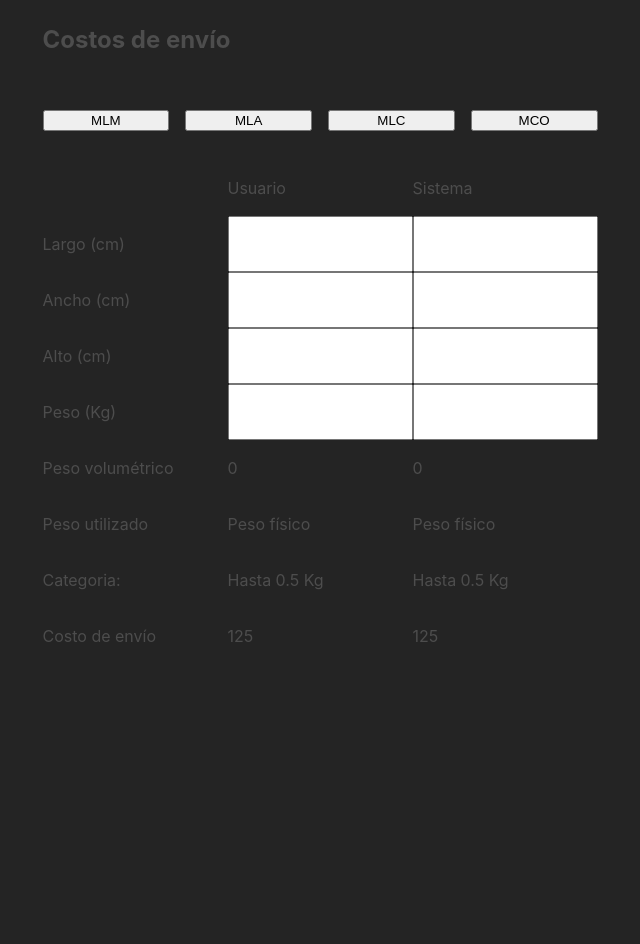
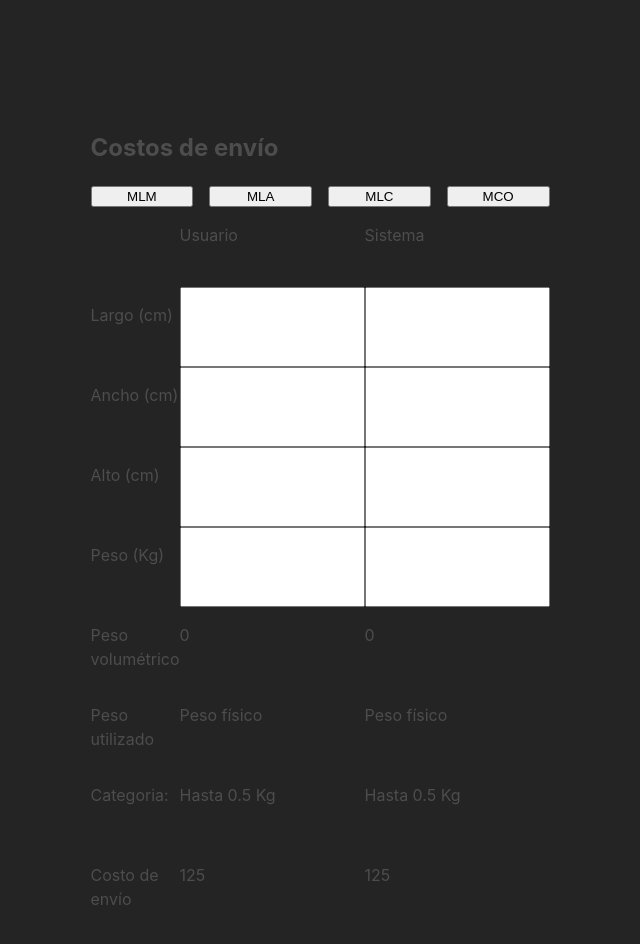
Before and after one commit to DellacquaD/shippingCostCalc, a React (Vite) app: page / in a window 1280 px wide. Shown: the top 944 px of the page, without its empty margins (320-960 px from the left). Before the commit the page ends 800 px from the top, so only its background shows below. Built offline with nearby package versions, Linux system fonts and the light colour scheme; the HTML template or start-up script is replaced by a standard one.

Commit message:
set dimentions

```diff
--- a/src/Styles.module.css
+++ b/src/Styles.module.css
@@ -3,8 +3,8 @@
     grid-template-rows: repeat(4, 1fr);
     align-items: center;
     justify-content: center;
-    height: 100vh;
-    width: 100vw;
+    height: 580px;
+    width: 276px;
 }
 
 .sites {
```
